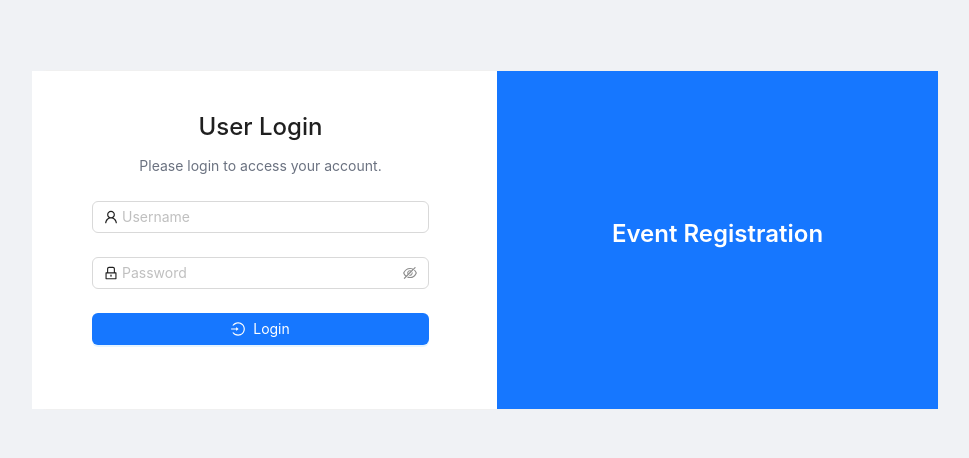
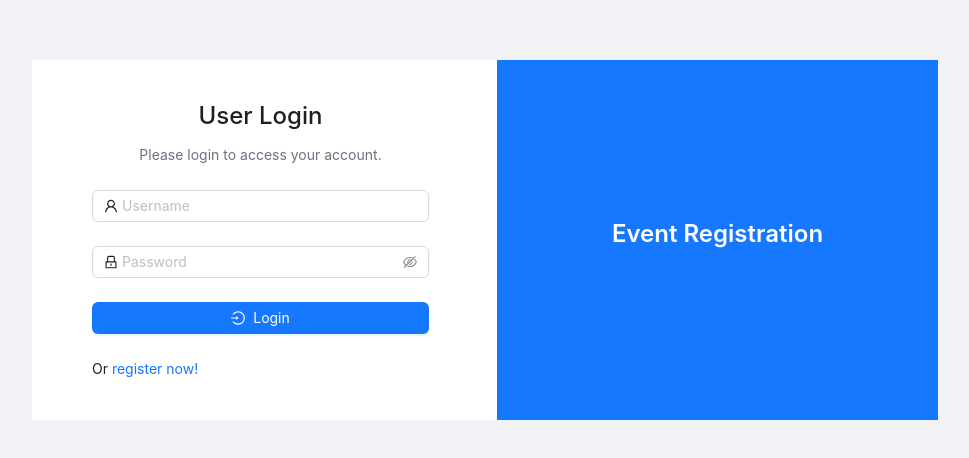
Before and after one commit to Wuttiwat2001/vue-event-registration, a Vue app: page /login in a window 1280 px wide. Shown: the part 160-618 px from the top of the page, without its empty margins (151-1120 px from the left). Built offline with nearby package versions, Linux system fonts and the light colour scheme.

Commit message:
login go to register

```diff
--- a/src/views/user/Login.vue
+++ b/src/views/user/Login.vue
@@ -5,6 +5,7 @@ import {
   LockOutlined,
   LoginOutlined,
 } from "@ant-design/icons-vue";
+import router from "@/router";
 import { useAuthStore } from "@/stores/useAuthStore";
 const authStore = useAuthStore();
 
@@ -14,6 +15,9 @@ const formState = reactive({
 });
 const onFinish = (values) => {
   authStore.login(values.username, values.password);
+};
+const goToRegister = () => {
+  router.push("/register");
 };
 </script>
 <template>
@@ -80,6 +84,8 @@ const onFinish = (values) => {
                   Login
                 </a-button>
               </a-form-item>
+              Or
+              <a @click="goToRegister">register now!</a>
             </a-form>
           </a-col>
 
```
